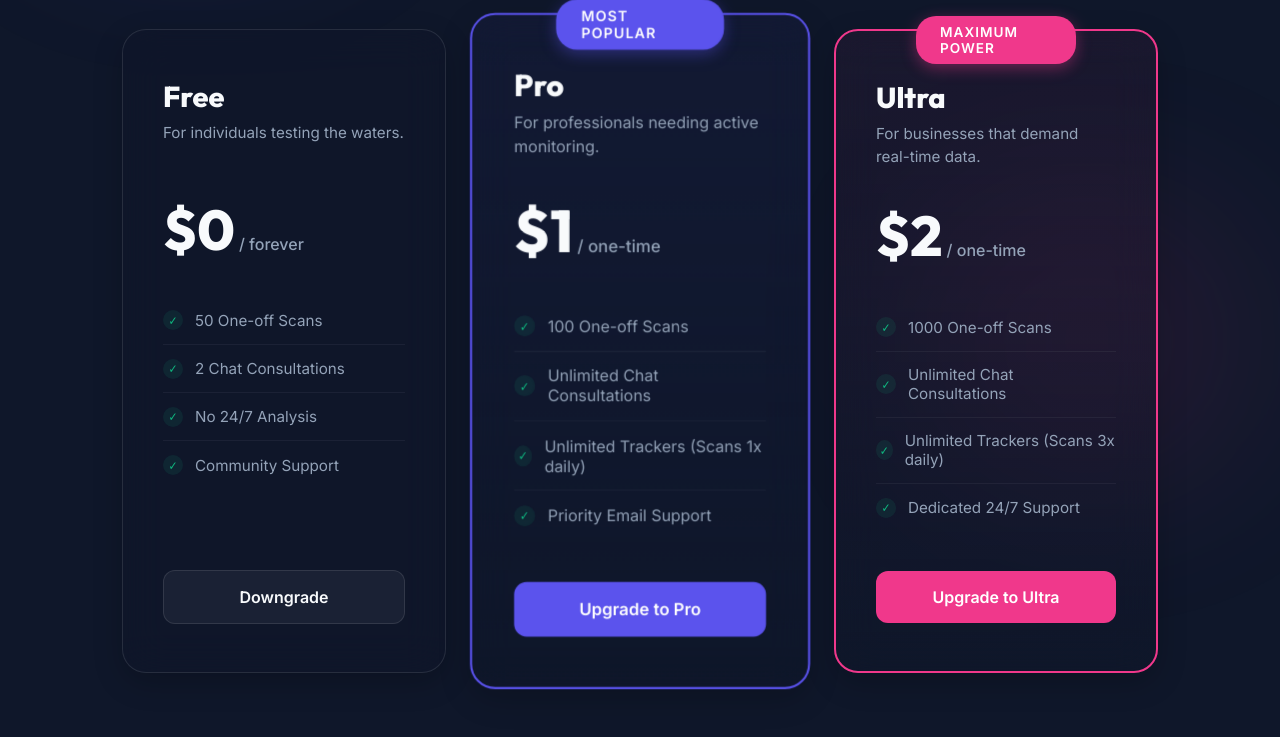
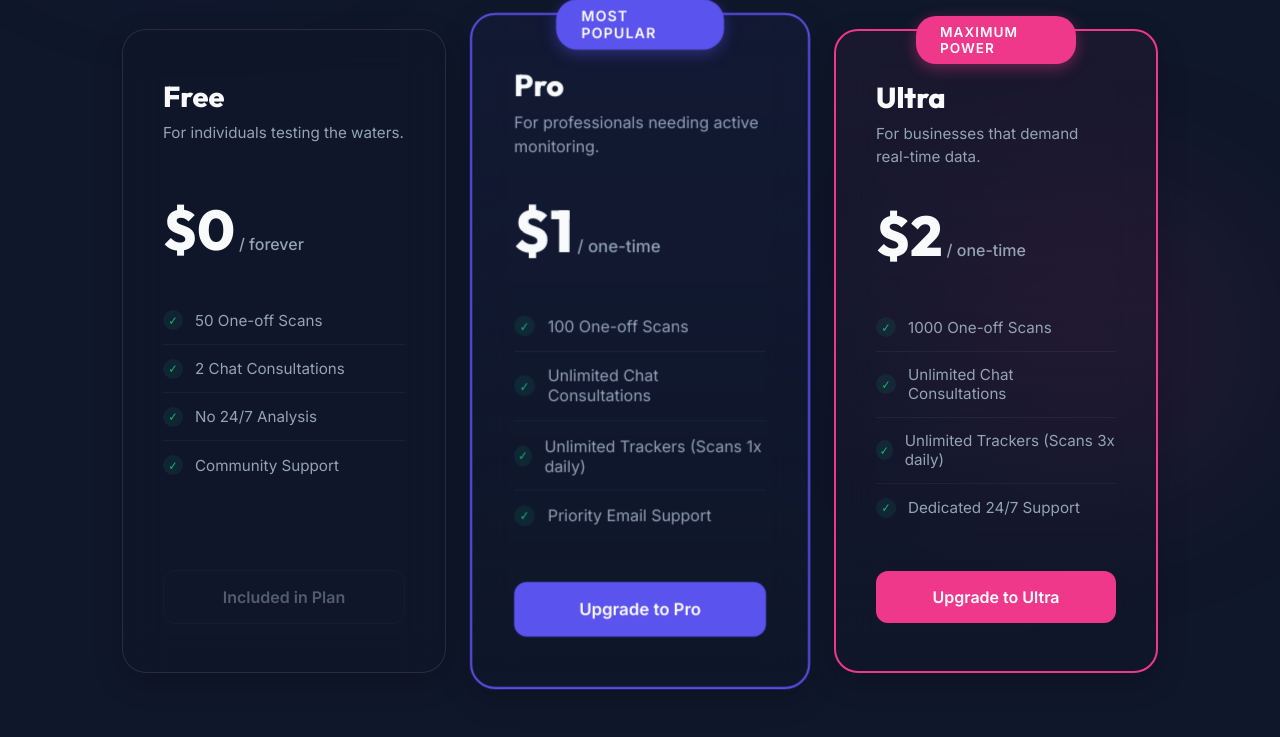
Before and after one commit to dagoat1234567890/hawkscan, a Flask app: template hermes-app/templates/pricing.html in a window 1280 px wide. Shown: the part 340-1077 px from the top of the page. Run offline with Flask 3, Linux system fonts and the light colour scheme; the template is opened without the code that fills it: most values are stand-ins (such as "Sample title", 1, 10 or a date in 2020); parts of the project's set-up code (start-up, migrations or seed data) failed here and were passed over.

Commit message:
style: remove downgrade text from pricing page

```diff
--- a/hermes-app/templates/pricing.html
+++ b/hermes-app/templates/pricing.html
@@ -315,8 +315,8 @@
                 <li>No 24/7 Analysis</li>
                 <li>Community Support</li>
             </ul>
-            <button class="btn-checkout" onclick="window.location.href='/'" {% if plan_tier == 'free' %}disabled{% endif %}>
-                {% if plan_tier == 'free' %}Current Plan{% else %}Downgrade{% endif %}
+            <button class="btn-checkout" onclick="window.location.href='/'" disabled>
+                {% if plan_tier == 'free' %}Current Plan{% else %}Included in Plan{% endif %}
             </button>
         </div>
 
```
